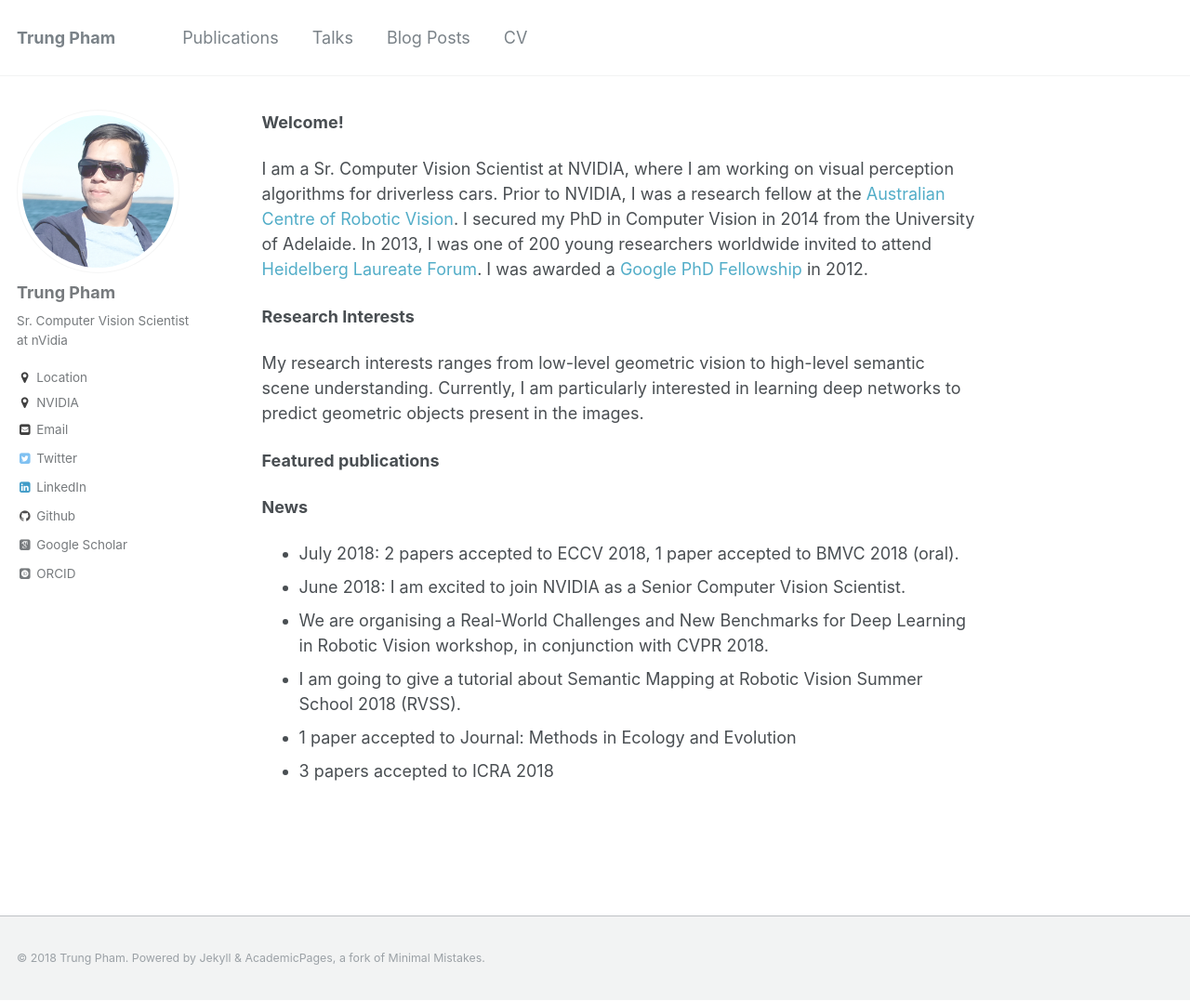
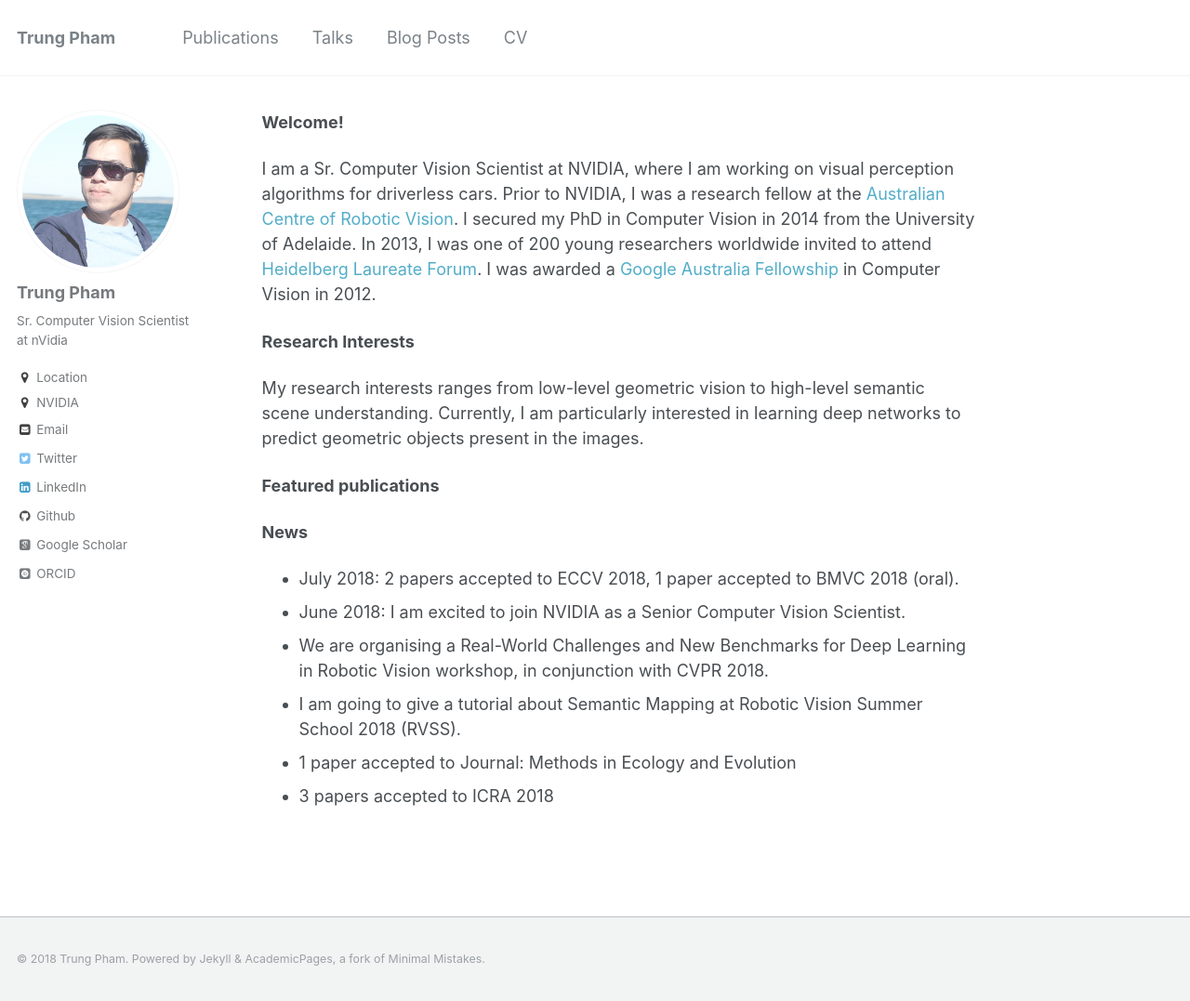
Before and after one commit to trungtpham/trungtpham.github.io, a Jekyll site: the page built from index.md, in a window 1280 px wide and 1077 px high. Shown: the whole window at 93% size. Built offline with Jekyll 4.4.1, drawn with Linux system fonts in a browser that asks for light colours; some web fonts are replaced; our own code applies the rules of GitHub Pages for plain Markdown files.

Commit message:
Update index.md

```diff
--- a/index.md
+++ b/index.md
@@ -1,6 +1,6 @@
 **Welcome!**
 
-I am a Sr. Computer Vision Scientist at NVIDIA, where I am working on visual perception algorithms for driverless cars. Prior to NVIDIA, I was a research fellow at the [Australian Centre of Robotic Vision](https://www.roboticvision.org/). I secured my PhD in Computer Vision in 2014 from the University of Adelaide. In 2013, I was one of 200 young researchers worldwide invited to attend [Heidelberg Laureate Forum](http://www.heidelberg-laureate-forum.org/). I was awarded a [Google PhD Fellowship](https://ai.googleblog.com/2012/06/2012-google-phd-fellowships.html) in 2012.
+I am a Sr. Computer Vision Scientist at NVIDIA, where I am working on visual perception algorithms for driverless cars. Prior to NVIDIA, I was a research fellow at the [Australian Centre of Robotic Vision](https://www.roboticvision.org/). I secured my PhD in Computer Vision in 2014 from the University of Adelaide. In 2013, I was one of 200 young researchers worldwide invited to attend [Heidelberg Laureate Forum](http://www.heidelberg-laureate-forum.org/). I was awarded a [Google Australia Fellowship](https://ai.googleblog.com/2012/06/2012-google-phd-fellowships.html) in Computer Vision in 2012.
 
 **Research Interests**
 
```
